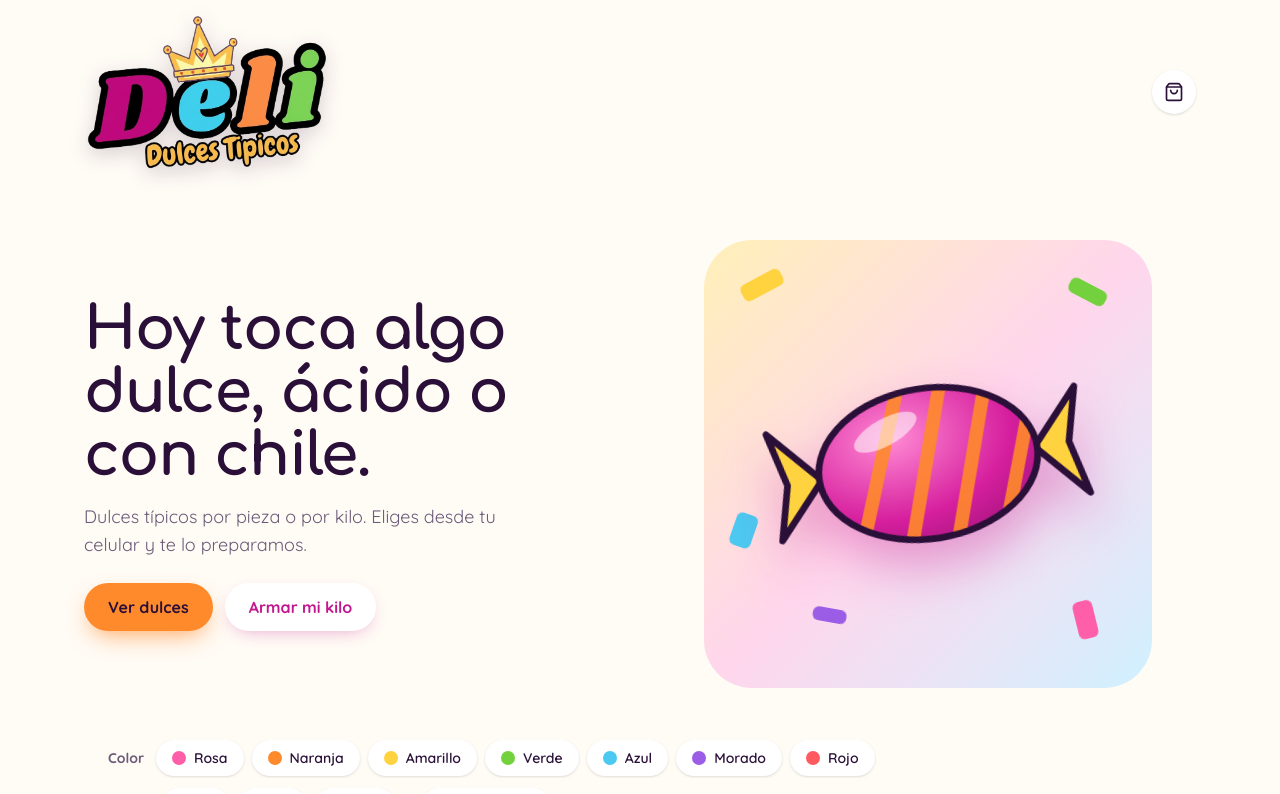
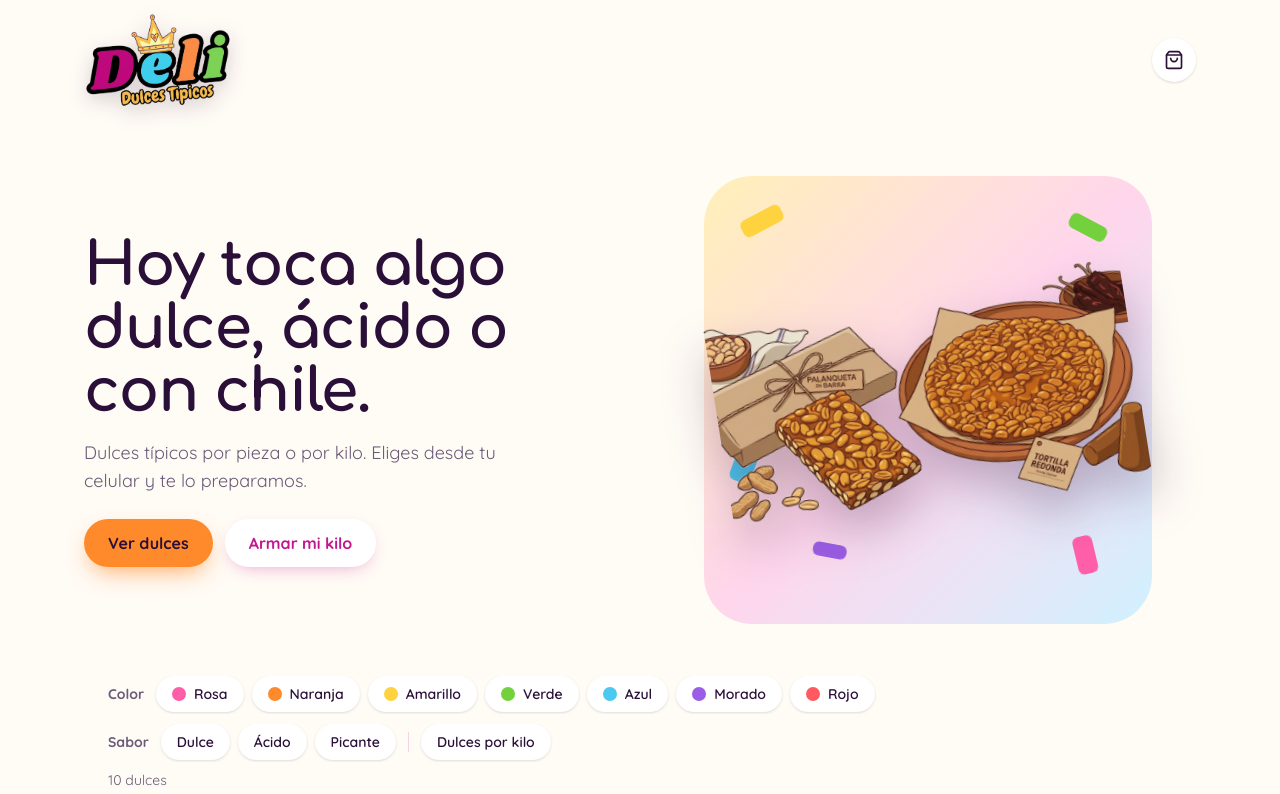
Before and after one commit to Jiorge/dulcenube, a React (Vite) app: page / in a window 1280 px wide. Shown: the top 794 px of the page. Built offline with nearby package versions, Linux system fonts and the light colour scheme.

Commit message:
Nueva imagen del banner

```diff
--- a/src/Dulcenube.jsx
+++ b/src/Dulcenube.jsx
@@ -8,6 +8,7 @@ import { ShoppingBag, Plus, Minus, X } from "lucide-react";
    ─────────────────────────────────────────────────────────── */
 
 const LOGO = "/logo-deli.png";
+const HERO_IMG = "/hero-dulces.png"; // imagen que gira en el banner (PNG transparente)
 const BRAND = "Deli Dulces Típicos";
 
 /* 1 · CAPA DE DATOS (aquí se conecta Odoo) ───────────────── */
@@ -130,31 +131,7 @@ const Badge = ({ children, tone = "#FFE3F3" }) => (
   </span>
 );
 
-/* 4 · HERO: dulce que gira con el cursor ─────────────────── */
-
-function Candy() {
-  const line = { stroke: "#2A1038", strokeWidth: 5, strokeLinejoin: "round" };
-  return (
-    <svg viewBox="0 0 240 160" className="w-full drop-shadow-[0_24px_24px_rgba(194,24,143,.35)]" aria-hidden="true">
-      <defs>
-        <radialGradient id="dn-body" cx=".35" cy=".3" r=".9">
-          <stop offset="0" stopColor="#FF8AD3" />
-          <stop offset=".6" stopColor="#D61F9E" />
-          <stop offset="1" stopColor="#9A1176" />
-        </radialGradient>
-        <clipPath id="dn-clip"><ellipse cx="120" cy="80" rx="82" ry="56" /></clipPath>
-      </defs>
-      <polygon points="40,80 4,40 14,80 4,120" fill="#FFD23F" {...line} />
-      <polygon points="200,80 236,40 226,80 236,120" fill="#FFD23F" {...line} />
-      <ellipse cx="120" cy="80" rx="82" ry="56" fill="url(#dn-body)" />
-      <g clipPath="url(#dn-clip)" stroke="#FF8A2B" strokeOpacity=".9" strokeWidth="10">
-        <path d="M60 140 L110 10" /><path d="M95 150 L145 0" /><path d="M130 150 L180 0" /><path d="M165 150 L215 10" />
-      </g>
-      <ellipse cx="120" cy="80" rx="82" ry="56" fill="none" {...line} />
-      <ellipse cx="92" cy="52" rx="26" ry="10" fill="#fff" fillOpacity=".55" transform="rotate(-20 92 52)" />
-    </svg>
-  );
-}
+/* 4 · HERO: imagen que gira con el cursor ─────────────────── */
 
 function Hero({ onKilo }) {
   const [tilt, setTilt] = useState({ x: 0, y: 0 });
@@ -214,15 +191,20 @@ function Hero({ onKilo }) {
         ))}
         <button
           onClick={() => setSpin((s) => s + 360)}
-          aria-label="Girar el dulce"
-          className="absolute inset-0 m-auto h-fit w-[72%] cursor-pointer rounded-3xl focus-visible:outline focus-visible:outline-2 focus-visible:outline-[var(--brand)]"
+          aria-label="Girar la imagen"
+          className="absolute inset-0 m-auto h-fit w-[94%] cursor-pointer rounded-3xl focus-visible:outline focus-visible:outline-2 focus-visible:outline-[var(--brand)]"
           style={{
             transform: `rotateY(${tilt.x * 40 + spin}deg) rotateX(${-tilt.y * 32}deg) rotateZ(${tilt.x * 10 - 6}deg)`,
             transition: "transform .6s cubic-bezier(.2,.8,.2,1)",
             transformStyle: "preserve-3d",
           }}
         >
-          <div className="float"><Candy /></div>
+          <img
+            src={HERO_IMG}
+            alt="Palanqueta en barra y tortilla de cacahuate"
+            draggable={false}
+            className="float w-full drop-shadow-[0_24px_24px_rgba(42,16,56,.28)]"
+          />
         </button>
       </div>
     </section>
@@ -356,7 +338,7 @@ export default function Dulcenube() {
 
       <header className="mx-auto flex max-w-6xl items-center justify-between px-5 py-3">
         <a href="#" className="flex items-center gap-3" aria-label={BRAND}>
-          <img src={LOGO} alt={BRAND} className="h-32 w-auto drop-shadow-[0_6px_10px_rgba(42,16,56,.18)] sm:h-40" />
+          <img src={LOGO} alt={BRAND} className="h-20 w-auto drop-shadow-[0_6px_10px_rgba(42,16,56,.18)] sm:h-24" />
         </a>
         <span className="relative grid h-11 w-11 place-items-center rounded-full bg-white shadow-sm" aria-label={`Carrito: ${lines} productos`}>
           <ShoppingBag size={20} />
```
Also changed, not shown: public/hero-dulces.png (added).
